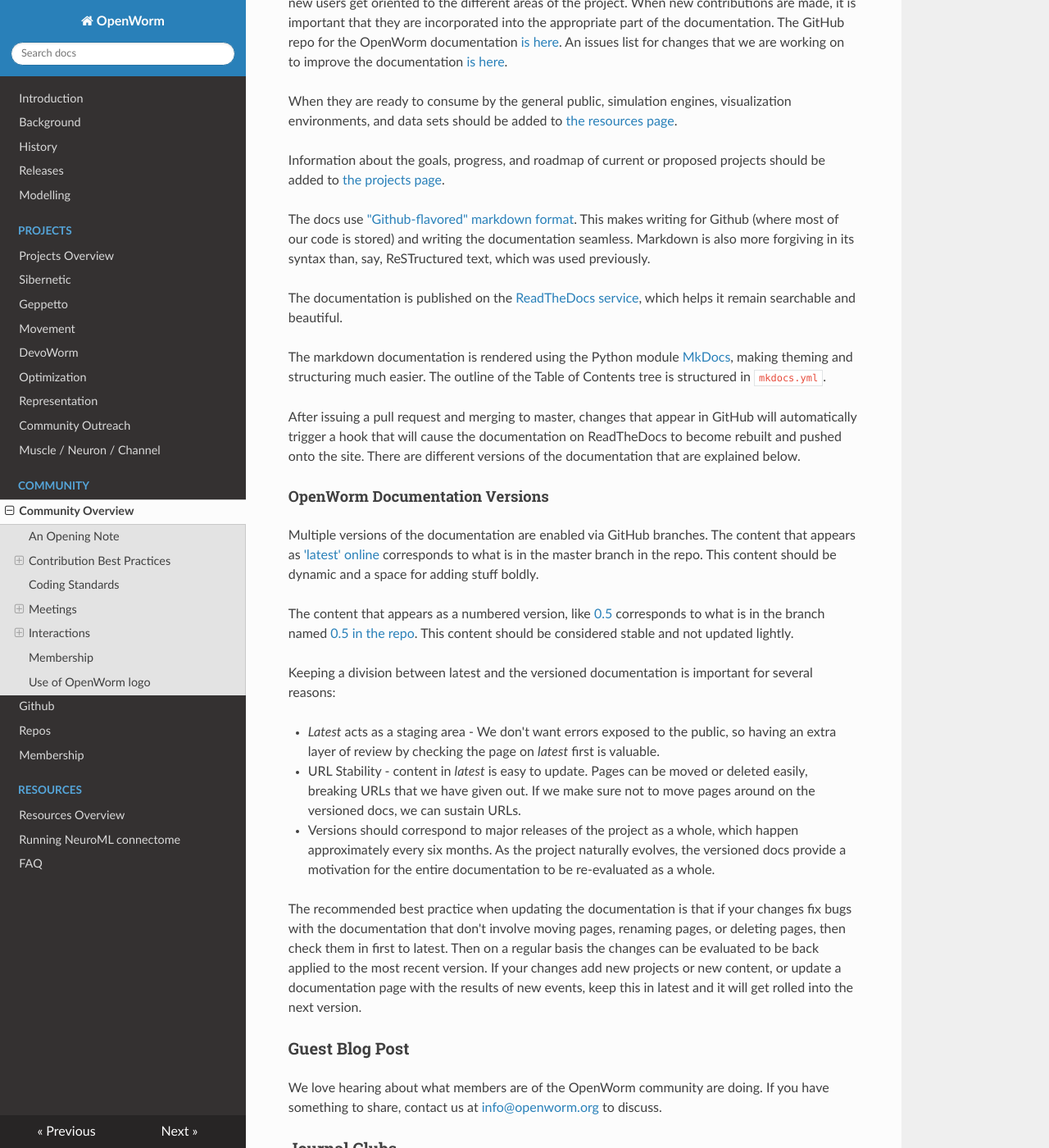
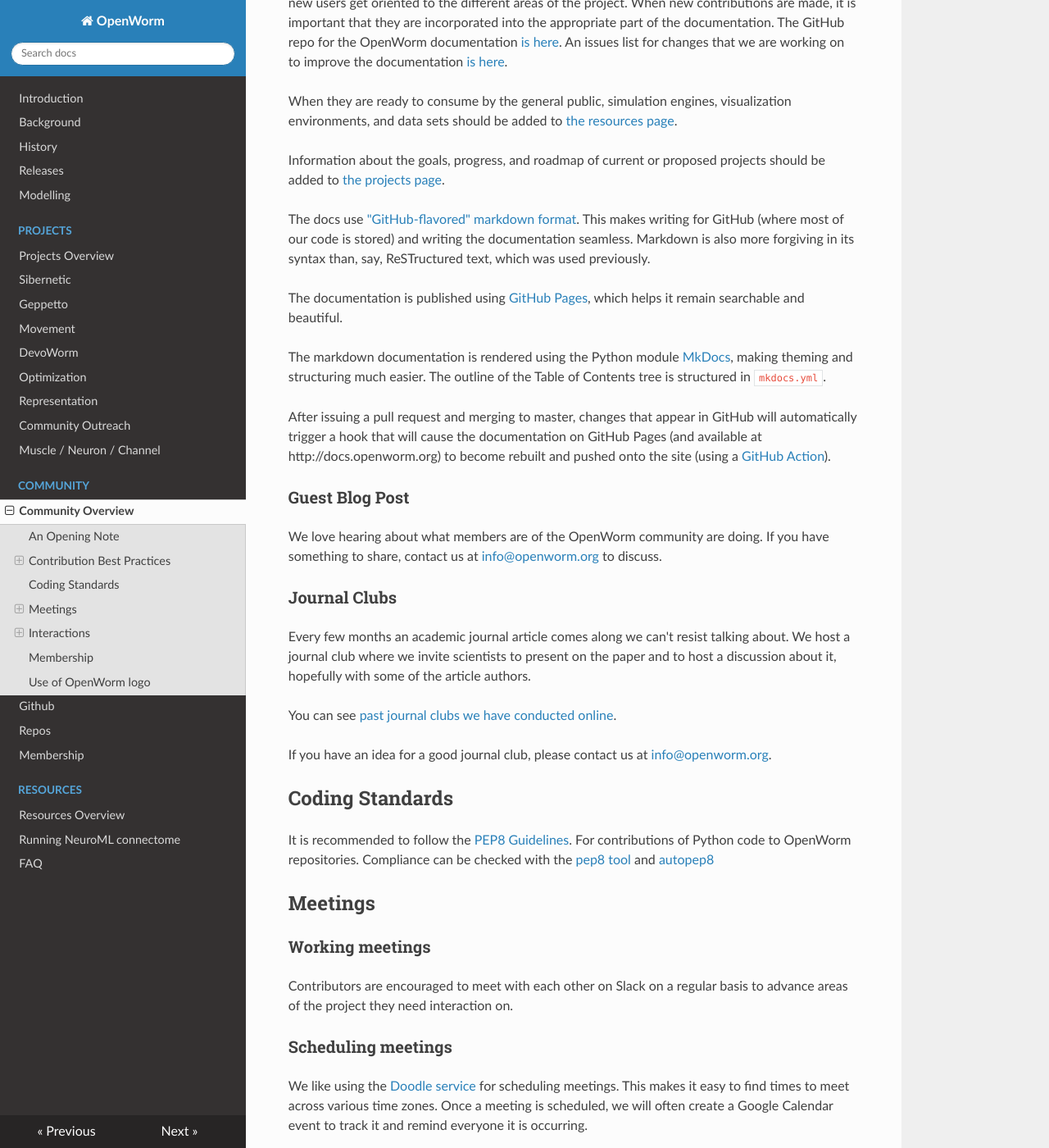
Before and after one commit to openworm/openworm_docs, an MkDocs documentation site: the page built from docs/community.md, in a window 1280 px wide and 1400 px high, scrolled down 2526 px. Shown: the whole window at 82% size. Built offline with MkDocs 1.6.1, drawn with Linux system fonts in a browser that asks for light colours; nearby versions of some CDN libraries; some of the changed text lies outside the part shown.

Commit message:
Update of community page
All communications directed to Slack
Multiple link fixes
Removed info on documentation versions - not relevant on GitHub pages
Fixes #40
Fixes #81
Fixes #82

```diff
--- a/docs/community.md
+++ b/docs/community.md
@@ -25,7 +25,7 @@
 
 ### Come chat with us!
 
-You can initiate a conversation with us on Slack channels to get more specific about issues.  We ask that you just sign up as a contributor before receiving an invite to join our Slack channel first by [filling out the form here](https://goo.gl/3ncZWn).  Once you are logged in, you will find channels such as:
+You can initiate a conversation with us on [Slack](https://slack.com) channels to get more specific about issues.  We ask that you just sign up as a contributor before receiving an invite to join our Slack channel first by [filling out the form here](https://goo.gl/3ncZWn).  Once you are logged in, you will find channels such as:
 
 - [General](https://app.slack.com/client/T02EPNETZ/C02EPNEUT)
 - [Geppetto](https://app.slack.com/client/T02EPNETZ/C89GCLE49)
@@ -73,39 +73,25 @@
 
 ### Creating proposals as Google docs
 
-To gather public comment on a direction for the project, it is often effective to create a proposal as a world-editable Google Doc. Once your document is created and shared, it should be announced on [the mailing list](https://groups.google.com/forum/?fromgroups#!forum/openworm-discuss).
+To gather public comment on a direction for the project, it is often effective to create a proposal as a world-editable Google Doc. Once your document is created and shared, it should be announced on [Slack](http://openworm.org/contacts.html).
 
-An example of an effective proposal is [available online](https://docs.google.com/a/openworm.org/document/d/1R5yeossrj_Ks1GvTtoE__8HtsrPCNVN46crwiJdSieU/edit#heading=h.8sny9ql7x375)
+An example of an effective proposal is [available online](https://docs.google.com/a/openworm.org/document/d/1R5yeossrj_Ks1GvTtoE__8HtsrPCNVN46crwiJdSieU/edit#heading=h.8sny9ql7x375).
 
 ### Contributing to the OpenWorm documentation
 
 The [OpenWorm documentation](http://docs.openworm.org) is a searchable repository of knowledge we have assembled to help new users get oriented to the different areas of the project. When new contributions are made, it is important that they are incorporated into the appropriate part of the documentation.  The GitHub repo for the OpenWorm documentation [is here](http://github.com/openworm/openworm_docs).  An issues list for changes that we are working on to improve the documentation [is here](https://github.com/openworm/openworm_docs/issues).
 
-When they are ready to consume by the general public, simulation engines, visualization environments, and data sets should be added to [the resources page](/Resources/).
+When they are ready to consume by the general public, simulation engines, visualization environments, and data sets should be added to [the resources page](/Resources/resources/).
 
-Information about the goals, progress, and roadmap of current or proposed projects should be added to [the projects page](/Projects/).
+Information about the goals, progress, and roadmap of current or proposed projects should be added to [the projects page](/projects/).
 
-The docs use ["Github-flavored" markdown format](https://help.github.com/articles/github-flavored-markdown/). This makes writing for Github (where most of our code is stored) and writing the documentation seamless. Markdown is also more forgiving in its syntax than, say, ReSTructured text, which was used previously.
+The docs use ["GitHub-flavored" markdown format](https://help.github.com/articles/github-flavored-markdown/). This makes writing for GitHub (where most of our code is stored) and writing the documentation seamless. Markdown is also more forgiving in its syntax than, say, ReSTructured text, which was used previously.
 
-The documentation is published on the [ReadTheDocs service](https://readthedocs.org/), which helps it remain searchable and beautiful.
+The documentation is published using [GitHub Pages](https://pages.github.com/), which helps it remain searchable and beautiful.
 
 The markdown documentation is rendered using the Python module [MkDocs](https://www.mkdocs.org), making theming and structuring much easier. The outline of the Table of Contents tree is structured in `mkdocs.yml`.
 
-After issuing a pull request and merging to master, changes that appear in GitHub will automatically trigger a hook that will cause the documentation on ReadTheDocs to become rebuilt and pushed onto the site. There are different versions of the documentation that are explained below.
-
-#### OpenWorm Documentation Versions
-
-Multiple versions of the documentation are enabled via GitHub branches. The content that appears as ['latest' online](http://docs.openworm.org/en/latest/) corresponds to what is in the master branch in the repo. This content should be dynamic and a space for adding stuff boldly.
-
-The content that appears as a numbered version, like [0.5](http://docs.openworm.org/en/0.5/) corresponds to what is in the branch named [0.5 in the repo](https://github.com/openworm/openworm_docs/tree/0.5). This content should be considered stable and not updated lightly.
-
-Keeping a division between latest and the versioned documentation is important for several reasons:
-
--   *Latest* acts as a staging area -  We don't want errors exposed to the public, so having an extra layer of review by checking the page on *latest* first is valuable.
--   URL Stability - content in *latest* is easy to update. Pages can be moved or deleted easily, breaking URLs that we have given out. If we make sure not to move pages around on the versioned docs, we can sustain URLs.
--   Versions should correspond to major releases of the project as a whole, which happen approximately every six months. As the project naturally evolves, the versioned docs provide a motivation for the entire documentation to be re-evaluated as a whole.
-
-The recommended best practice when updating the documentation is that if your changes fix bugs with the documentation that don't involve moving pages, renaming pages, or deleting pages, then check them in first to latest. Then on a regular basis the changes can be evaluated to be back applied to the most recent version. If your changes add new projects or new content, or update a documentation page with the results of new events, keep this in latest and it will get rolled into the next version.
+After issuing a pull request and merging to master, changes that appear in GitHub will automatically trigger a hook that will cause the documentation on GitHub Pages (and available at http://docs.openworm.org) to become rebuilt and pushed onto the site (using a [GitHub Action](https://github.com/openworm/openworm_docs/actions)).
 
 ### Guest Blog Post
 
@@ -117,7 +103,7 @@
 
 You can see [past journal clubs we have conducted online](https://www.youtube.com/watch?v=JHSqkZ2sFDA&list=PL8ACJC0fGE7D-EkkR7EFgQESpHONC_kcI).
 
-If you have an idea for a good journal club, please post the suggestion [on our mailing list](https://groups.google.com/forum/?fromgroups#!forum/openworm-discuss).
+If you have an idea for a good journal club, please contact us at <info@openworm.org>.
 
 Coding Standards
 ----------------
@@ -140,11 +126,14 @@
 
 ### Mailing Lists
 
-There are two Google Groups in connection with OpenWorm. We suggest joining both lists to stay current, introduce yourself to the project, and participate in ongoing discussions. Simply login with you Gmail username and click on "Join Group" for each list.
+There are two Google Groups in connection with OpenWorm.
 
-[This list](https://groups.google.com/forum/?hl=en#!forum/openworm) is for general updates and announcements related to the project.
+[This list](https://groups.google.com/forum/?hl=en#!forum/openworm) was for general updates and announcements related to the project.
 
-[This list](https://groups.google.com/forum/?hl=en#!forum/openworm-discuss) is for high-volume type technical discussions, day-to-day communications, and questions related to the OpenWorm project.
+[This list](https://groups.google.com/forum/?hl=en#!forum/openworm-discuss) was for high-volume type technical discussions, day-to-day communications, and questions related to the OpenWorm project.
+
+>> **⚠ NOTE: Discussions have moved to Slack.**
+>> The mailing lists above have become quiet of late... Most of the in depth discussions in the project have moved to [Slack](http://openworm.org/contacts.html).
 
 ### Twitter
 
```
